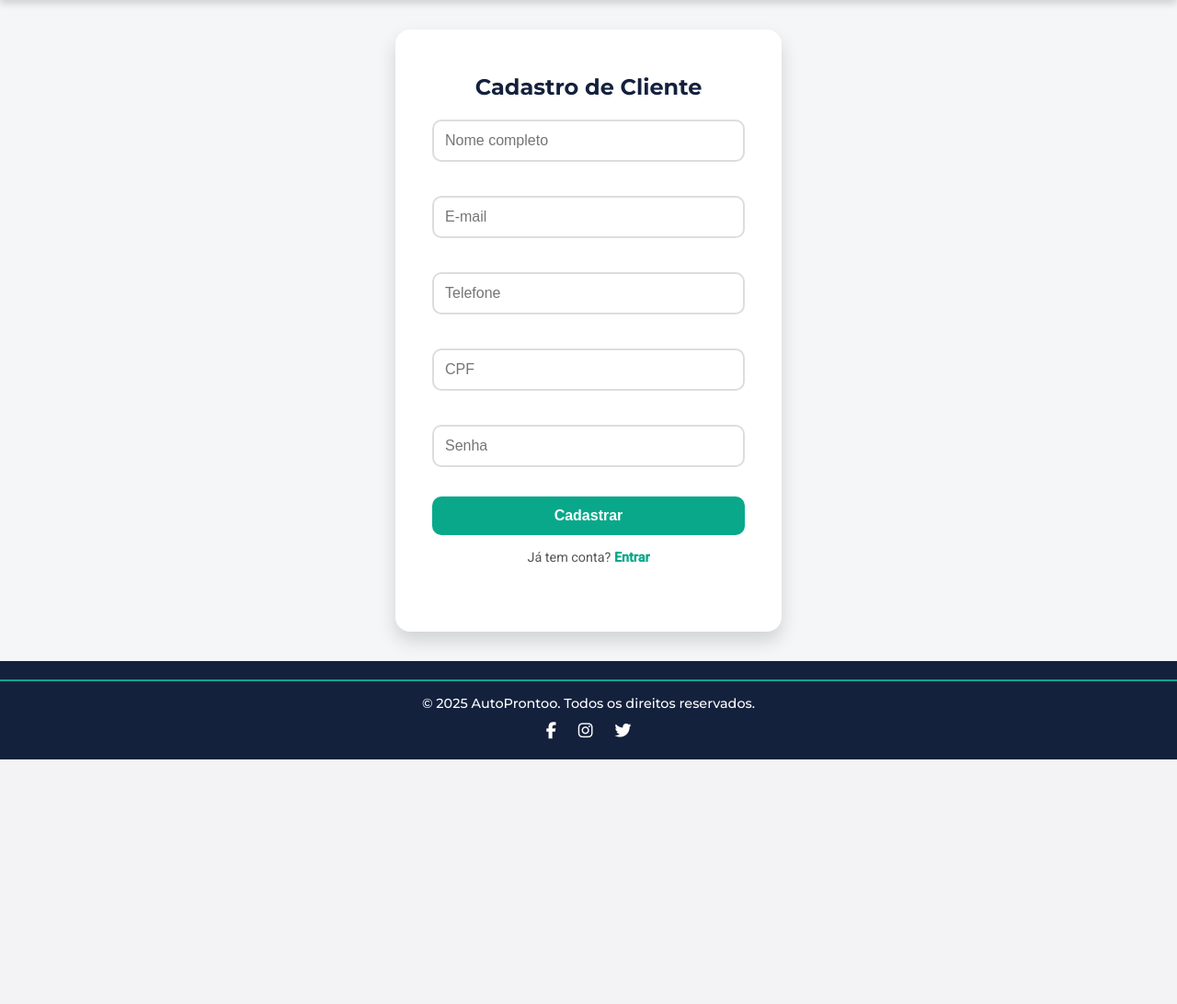
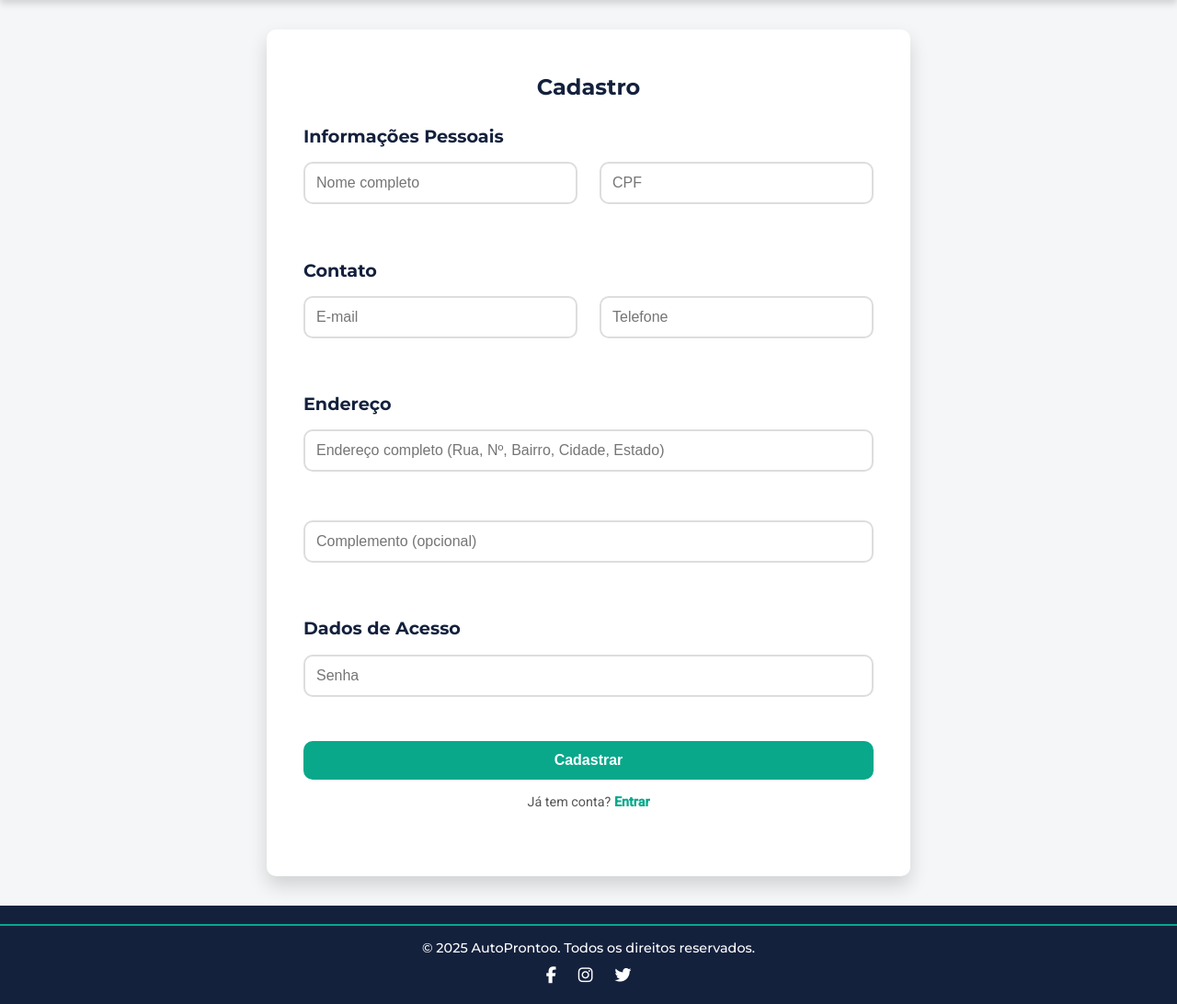
Before and after one commit to sofiabali/AutoProntoo, a Flask app: page /cadastro_cliente in a window 1280 px wide. Shown: the part 63-1155 px from the top of the page at 92% size. Before the commit the page ends 889 px from the top, so only its background shows below. Run offline with Flask 3, Linux system fonts and the light colour scheme.

Commit message:
alteração css do cadastro

```diff
--- a/static/style.css
+++ b/static/style.css
@@ -436,19 +436,15 @@ input, textarea {
 
 .form-card {
     background-color: var(--branco);
-    border-radius: 16px;
+    border-radius: 10px;
     padding: 3rem 2.5rem;
     width: 100%;
-    max-width: 420px;
+    max-width: 700px;
     box-shadow: 0 10px 20px rgba(0, 0, 0, 0.15);
     animation: fadeIn 0.8s ease-in-out;
     transition: transform 0.3s ease, box-shadow 0.3s ease;
 }
 
-.form-card:hover {
-    transform: translateY(-5px);
-    box-shadow: 0 15px 25px rgba(0,0,0,0.2);
-}
 
 .form-card h2 {
     text-align: center;
@@ -508,6 +504,29 @@ input, textarea {
     color: #066a5b;
 }
 
+
+.form-section-title {
+    font-size: 1.2rem;
+    font-weight: 700;
+    margin: 1.7rem 0 0.7rem 0;
+    color: var(--azul);
+    font-family: 'Montserrat', sans-serif;
+}
+
+.form-card form .form-grid {
+    display: grid;
+    grid-template-columns: 1fr 1fr;
+    gap: 1rem 1.5rem;
+    margin-bottom: 1rem;
+}
+
+
+.form-card form .form-grid .full {
+    grid-column: 1 / -1;
+}
+
+
+
 /* botão de reservar */
 .btn-reservar {
   display: inline-block;
@@ -534,7 +553,7 @@ input, textarea {
 }
 
 .carrinho-link:hover {
-  color: #ffcc80;
+  color: #80ffee;
 }
 
 
--- a/templates/cadastro_cliente.html
+++ b/templates/cadastro_cliente.html
@@ -4,26 +4,53 @@
 {% block content %}
 <div class="cadastro-container">
     <div class="form-card">
-        <h2>Cadastro de Cliente</h2>
+        <h2>Cadastro</h2>
 <form method="POST">
+
+    <h3 class="form-section-title">Informações Pessoais</h3>
+    <div class="form-grid">
         <div class="input-group">
             <input type="text" name="nome" placeholder="Nome completo" required>
         </div>
+        <div class="input-group">
+            <input type="text" name="cpf" placeholder="CPF">
+        </div>
+    </div>
+
+    <h3 class="form-section-title">Contato</h3>
+    <div class="form-grid">
         <div class="input-group">
             <input type="email" name="email" placeholder="E-mail" required>
         </div>
         <div class="input-group">
             <input type="text" name="telefone" placeholder="Telefone">
         </div>
-            <div class="input-group">
-                <input type="text" name="cpf" placeholder="CPF">
     </div>
-            <div class="input-group">
+
+    <h3 class="form-section-title">Endereço</h3>
+    <div class="form-grid">
+        <div class="input-group full">
+            <input type="text" name="endereco" placeholder="Endereço completo (Rua, Nº, Bairro, Cidade, Estado)">
+        </div>
+        <div class="input-group full">
+            <input type="text" name="complemento" placeholder="Complemento (opcional)">
+        </div>
+    </div>
+
+    <h3 class="form-section-title">Dados de Acesso</h3>
+    <div class="form-grid">
+        <div class="input-group full">
             <input type="password" name="senha" placeholder="Senha" required>
         </div>
+    </div>
+
     <button type="submit" class="btn-primary">Cadastrar</button>
 </form>
+
+
+
         <p>Já tem conta? <a href="{{ url_for('login') }}">Entrar</a></p>
     </div>
 </div>
+
 {% endblock %}
```
Also changed, not shown: app.py (+8 -10 lines), static/script.js (+3 -4 lines). Lines whose indentation alone changed are shown as unchanged.
